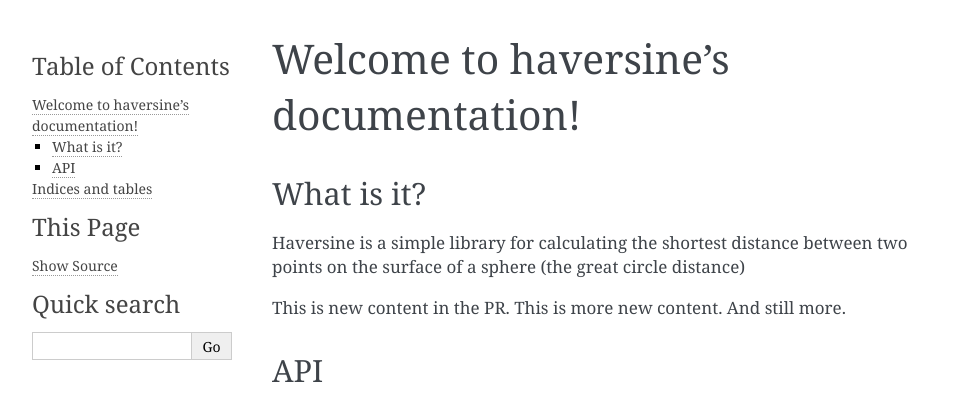
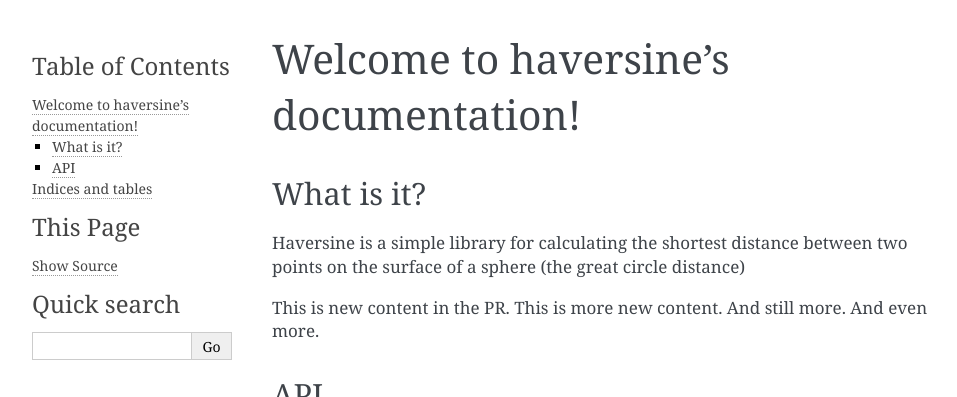
Before and after one commit to lkilcommons/sphinx-tutorial, a Sphinx documentation site: the page built from docs/source/index.rst, in a window 1280 px wide, cut to the strip 0-397 px from the top of the page. Shown: the whole strip, without its empty margins (148-1105 px from the left). Built offline with Sphinx 7.4.7, drawn with Linux system fonts in a browser that asks for light colours.

Commit message:
Update index.rst

```diff
--- a/docs/source/index.rst
+++ b/docs/source/index.rst
@@ -16,7 +16,7 @@ What is it?
 Haversine is a simple library for calculating the shortest distance between
 two points on the surface of a sphere (the great circle distance)
 
-This is new content in the PR. This is more new content. And still more.
+This is new content in the PR. This is more new content. And still more. And even more.
 
 API
 ---
```
